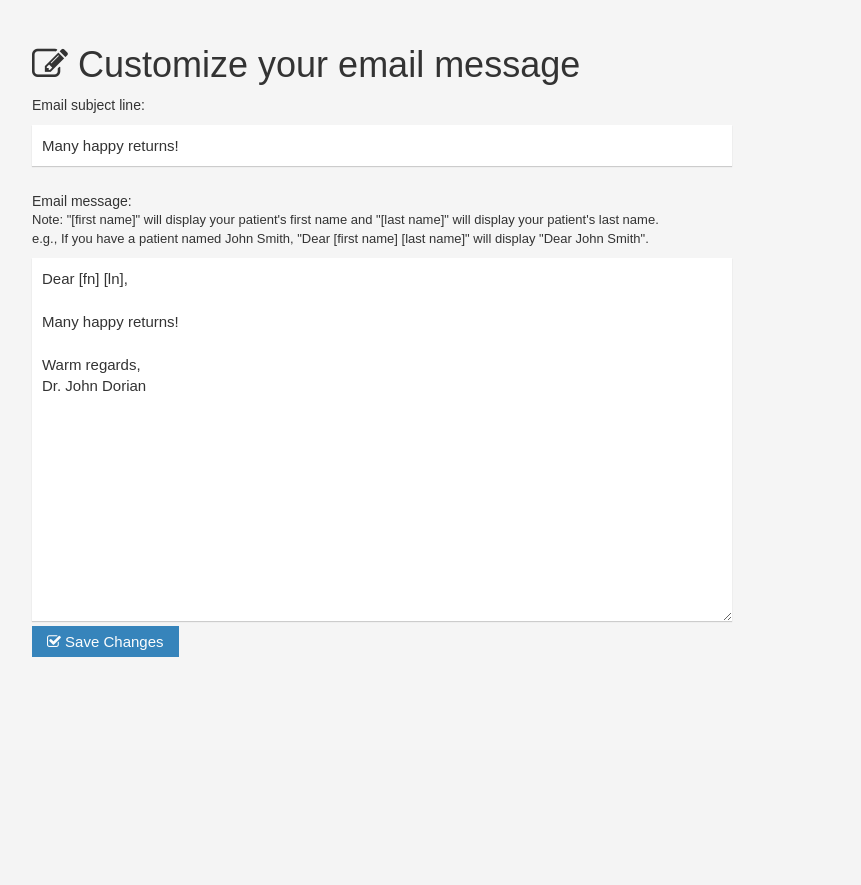
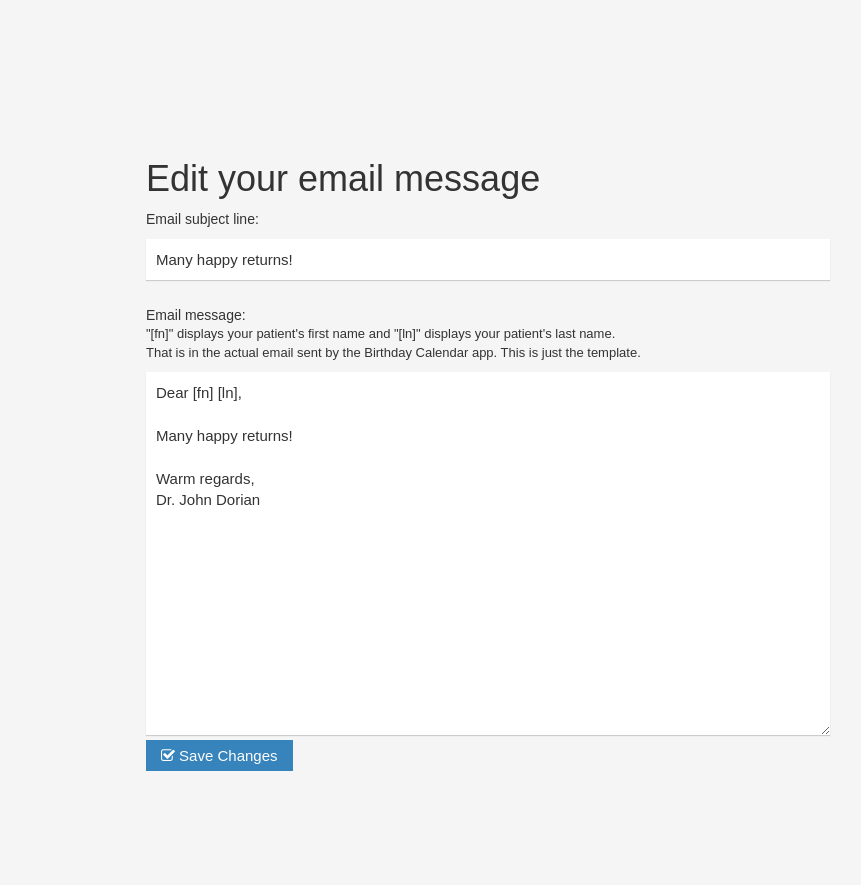
Before and after one commit to chintanpanchamia/birthdaycal, a Django app: page /email/ in a window 1280 px wide. Shown: the part 50-935 px from the top of the page, without its empty margins (38-899 px from the left). Before the commit the page ends 707 px from the top, so only its background shows below. Run offline with Django 3.2, Linux system fonts and the light colour scheme; a user stored in the database is signed in; data comes from the database, SQL or seed files in the repository; both versions use the stored data as it was after the commit; parts of the project's set-up code (start-up, migrations or seed data) failed here and were passed over; some libraries are stand-ins or nearby versions.

Commit message:
controller update, final check

```diff
--- a/birthcal/static/css/style.css
+++ b/birthcal/static/css/style.css
@@ -6,7 +6,9 @@ body {
 }
 
 
-
+.email-panel {
+padding: 10%;
+}
 
 
 /*NAVBAR CSS*/
--- a/birthcal/static/js/controller.js
+++ b/birthcal/static/js/controller.js
@@ -1,3 +1,8 @@
+(function() {
+  listenForPatientUpdate();
+  listenForEmailUpdate();
+})();
+
 function listenForPatientUpdate() {
 
   $('#patient-list').on('change', '.send-checkbox', markUserForUpdate);
@@ -56,7 +61,7 @@ function saveChanges($patientsList, boolean) {
   sendRequests(putRequests);
 }
 
-// Sends all ajax requests at once and runs callback after all are complete
+
 function sendRequests(requests) {
   $.when.apply($, requests).then(
     //Success
@@ -71,7 +76,7 @@ function sendRequests(requests) {
     });
 }
 
-// Check whether or not a marked patient should be sent an email after update
+
 function isChecked(checkbox) {
   if (checkbox.checked) {
     return true;
@@ -80,7 +85,7 @@ function isChecked(checkbox) {
   return false;
 }
 
-// Updates patient DOM element to reflect changes from update
+
 function updatePatientCheckbox(checkbox, isCheck) {
   if (isCheck) {
     checkbox.checked = true;
@@ -101,7 +106,7 @@ function buildPutRequest(patient, bool) {
   });
 }
 
-// Add listener for doctor email updates
+
 function listenForEmailUpdate() {
   $('#save-email-button').click(saveEmail);
 }
@@ -146,13 +151,9 @@ function showSaveResult(saveStatus) {
   saveStatus.addClass('save-result-fade');
   setTimeout(function() {
     saveStatus.removeClass('save-result-fade');
-  }, 3000);
+  }, 1000);
 }
 
-
-function updateInput(patientsTemplate) {
-  $('#patient-list').html(patientsTemplate);
-}
 
 // From Django docs https://docs.djangoproject.com/en/1.9/ref/csrf/
 function getCookie(name) {
@@ -171,8 +172,3 @@ function getCookie(name) {
     }
     return cookieValue;
 }
-
-(function() {
-  listenForPatientUpdate();
-  listenForEmailUpdate();
-})();
--- a/birthcal/templates/email.html
+++ b/birthcal/templates/email.html
@@ -1,21 +1,20 @@
 {% extends 'base.html' %}
 {% block content %}
 
-<h1><i class="fa fa-pencil-square-o"></i> Customize your email message</h1>
+<div class="email-panel">
+    <h1>Edit your email message</h1>
     <form action="" method="" data-user-id="{{ user.id }}">
         <div id="email-input">
             <div>Email subject line:</div>
             <input id="email-subject-input" class="email-input" type="text"
-               name="email_subject" value="{{ email_subject }}"
-                >
+                   name="email_subject" value="{{ email_subject }}">
 
             <div>Email message:</div>
             <p id="email-description">
-            <span class="bold">Note:</span> "[first name]" will display your patient's
-            first name and "[last name]" will display your patient's last name.
-            <br>
-            e.g., If you have a patient named John Smith, "Dear [first name]
-            [last name]" will display "Dear John Smith".
+                "[fn]" displays your patient's
+                first name and "[ln]" displays your patient's last name.<br>
+                That is in the actual email sent by the Birthday Calendar app.
+                This is just the template.
             </p>
         <textarea id="email-body-input" class="email-input" name="email_body"
                   rows="16" cols="40">{{ email_body }}</textarea>
@@ -25,6 +24,7 @@
             <i class="fa fa-check-square-o"></i> Save Changes
         </button>
     </form>
+</div>
 
 <div id="save-success" class="save-result bold">
     Save successful
--- a/birthcal/urls.py
+++ b/birthcal/urls.py
@@ -10,8 +10,6 @@ urlpatterns = [
     url(r'^accounts/logout/$', views.logout_view, name='logout'),
     url(r'^accounts/error/$', views.login_error_view, name='login_error'),
     url(r'^email/$', login_required(views.edit_email_view), name='custom_email'),
-    url(r'^patientSearch$', login_required(views.patient_search_view), name='patient_search'),
-    # url(r'^guest$', views.guest_view, name='guest'),
     url(r'^api/doctor/(?P<pk>[0-9]+)/$', login_required(views.DoctorView.as_view()), name='doctor'),
     url(r'^api/patient/(?P<pk>[0-9]+)/$', login_required(views.PatientView.as_view()), name='patient'),
     url(r'^oauth/$', views.oauth_view, name='oauth'),
--- a/birthcal/views.py
+++ b/birthcal/views.py
@@ -5,7 +5,6 @@ from django.utils.http import urlquote
 from django.shortcuts import render, redirect, get_object_or_404
 from django.contrib.auth import login, logout, authenticate
 from django.contrib.auth.models import User
-from django.db.models import Q
 
 from birthdaycal.auth_data import CLIENT #client data
 from models import Doctor, Patient
@@ -23,8 +22,7 @@ def login_view(request):
 
 def oauth_view(request):
     """
-    Redirect destination for drchrono. Handles user login and updating db with
-    new drchrono data.
+    Redirect here. Handles user login and updating db with new drchrono data.
     """
     if 'error' in request.GET:
         return redirect('birthcal:login_error')
@@ -36,15 +34,6 @@ def oauth_view(request):
     )
     login(request, auth_user)
     return redirect('birthcal:index_view')
-
-
-# def guest_view(request):
-#     if 'error' in request.GET:
-#         return redirect('birthcal:login_error')
-#
-#     auth_user = authenticate(username="guest", password="guestpassword")
-#     login(request, auth_user)
-#     return redirect('birthcal:index_view')
 
 
 def login_error_view(request):
@@ -89,21 +78,6 @@ def edit_email_view(request):
     return render(request, 'email.html', context)
 
 
-def patient_search_view(request):
-    patients = request.user.doctor.patient_set.all()
-    if request.method == 'GET' and request.GET['queryString']:
-        query_string = request.GET['queryString']
-        patients = patients.filter(
-            Q(last_name__contains=query_string) |
-            Q(first_name__contains=query_string) |
-            Q(email__contains=query_string)
-        )
-
-    return render(request, 'patients_list.html', {
-        'patients': patients
-    })
-
-
 class DoctorView(generic.DetailView):
     model = Doctor
 
```
Also changed, not shown: birthcal/templates/generic/login.html (+0 -11 lines), db.sqlite3. Lines whose indentation alone changed are shown as unchanged.
